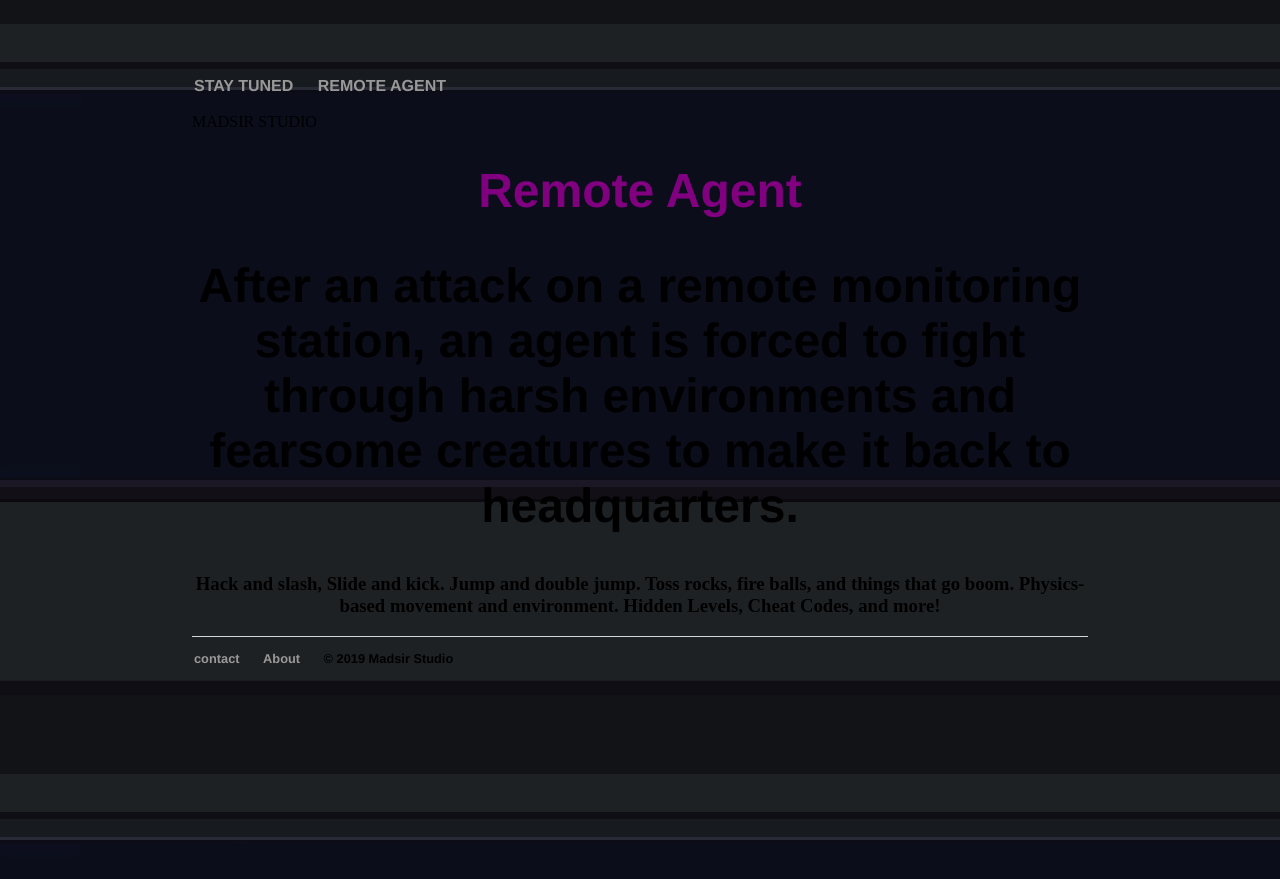
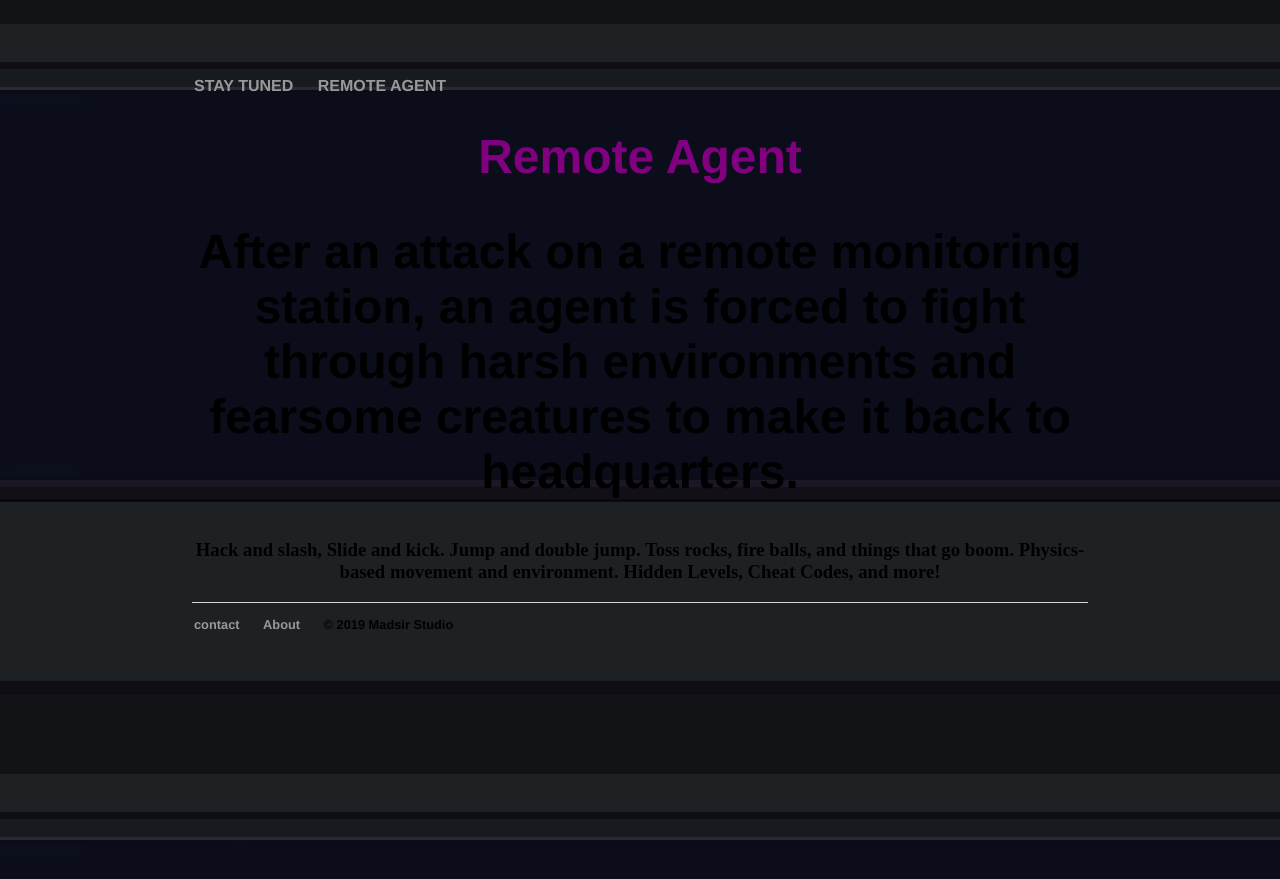
Before and after one commit to Madsir/madsirstudio.github.io, a Jekyll site: the page built from RemoteAgentGame/index.html, in a window 1280 px wide. Shown: the top 879 px of the page. Built offline with Jekyll 4.4.1, drawn with Linux system fonts in a browser that asks for light colours.

Commit message:
Update index.html

```diff
--- a/RemoteAgentGame/index.html
+++ b/RemoteAgentGame/index.html
@@ -4,14 +4,8 @@ title: Remote Agent
 ---
 
 <BODY>
-<div id="banner"></div>
-<div id="content">
-    MADSIR STUDIO
-</div>
 <CENTER>
-<div class="blurb">
 	<h1>Remote Agent</h1>
-</div><!-- /.blurb -->
 
 <H2>After an attack on a remote monitoring station, an agent is forced to fight through harsh environments and fearsome creatures to make it back to headquarters.</H2>
 
@@ -20,7 +14,7 @@ title: Remote Agent
         Jump and double jump.
         Toss rocks, fire balls, and things that go boom.
         Physics-based movement and environment.
-        Hidden Levels, Cheat Codes, and more!</h2>
+        Hidden Levels, Cheat Codes, and more!</h3>
 </div><!-- /.blurb -->
 </CENTER>
 
```
